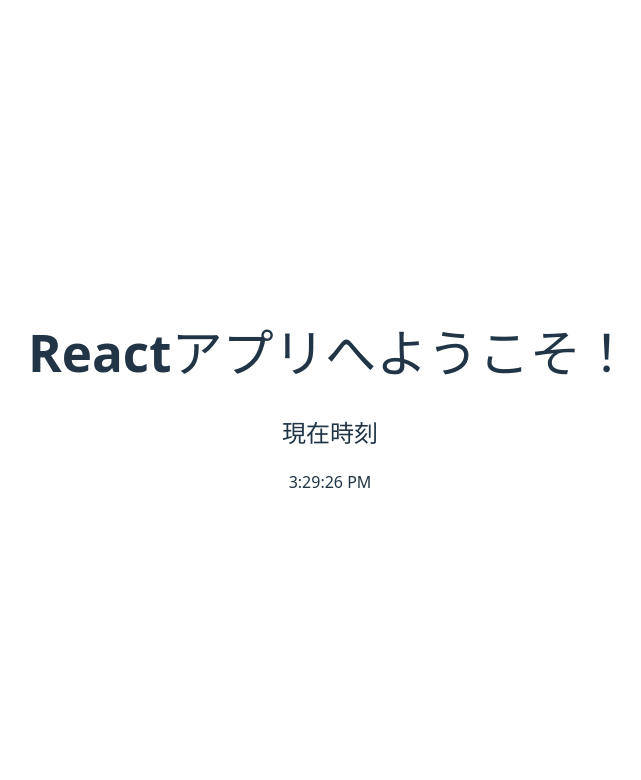
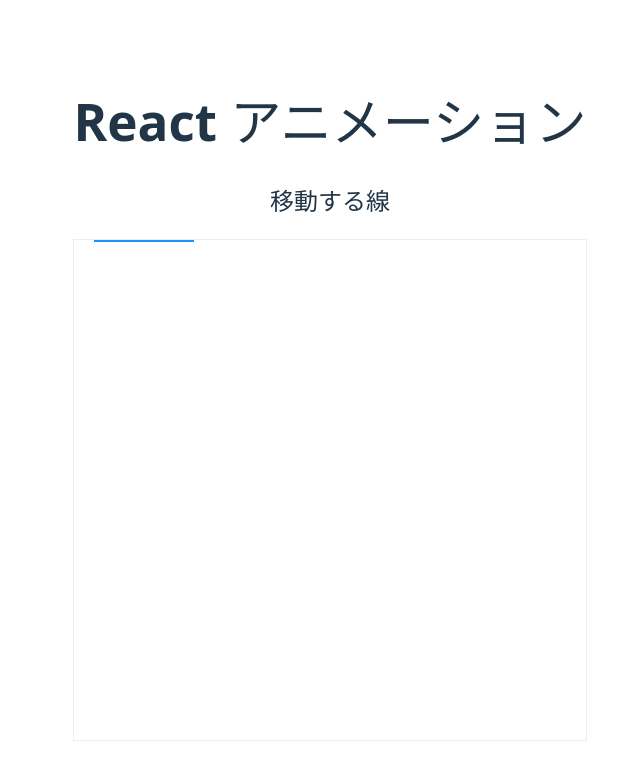
Before and after one commit to HalNagoyaRecTime/rec-time-fe, a React (Vite) app in the folder my-react-app/: page / in a window 1280 px wide. Shown: the top 780 px of the page, without its empty margins (310-951 px from the left). Built offline with nearby package versions, Linux system fonts and the light colour scheme.

Commit message:
CurrentTimeコンポーネントを削除し、MovingLineコンポーネントを追加

```diff
--- a/my-react-app/src/App.jsx
+++ b/my-react-app/src/App.jsx
@@ -1,14 +1,15 @@
 // src/App.jsx
 
-import CurrentTime from './CurrentTime'; // 作成したコンポーネントをインポート
-import './App.css'; // スタイルはお好みで
+import React from 'react';
+import MovingLine from './MovingLine'; // 作成したコンポーネントをインポート
+import './App.css';
 
 function App() {
   return (
     <div className="App">
       <header className="App-header">
-        <h1>Reactアプリへようこそ！</h1>
-        <CurrentTime /> {/* ここでコンポーネントを呼び出す */}
+        <h1>React アニメーション</h1>
+        <MovingLine /> {/* コンポーネント呼び出し */}
       </header>
     </div>
   );
--- a/my-react-app/src/CurrentTime.jsx
+++ /dev/null
@@ -1,26 +0,0 @@
-// src/CurrentTime.jsx
-
-import React, { useState, useEffect } from 'react';
-
-function CurrentTime() {
-  const [time, setTime] = useState(new Date());
-
-  useEffect(() => {
-    const timerId = setInterval(() => {
-      setTime(new Date());
-    }, 1000);
-
-    return () => {
-      clearInterval(timerId);
-    };
-  }, []);
-
-  return (
-    <div>
-      <h2>現在時刻</h2>
-      <p>{time.toLocaleTimeString()}</p>
-    </div>
-  );
-}
-
-export default CurrentTime;
--- /dev/null
+++ b/my-react-app/src/MovingLine.jsx
@@ -0,0 +1,51 @@
+// src/MovingLine.jsx
+
+import React, { useState, useEffect } from 'react';
+
+function MovingLine() {
+  // 線の垂直位置(top)を管理するstate。初期値は0。
+  const [topPosition, setPosition] = useState(0);
+
+  useEffect(() => {
+    // 60000ミリ秒（1分）ごとに実行するタイマー
+    const intervalId = setInterval(() => {
+      // 現在の位置に30を足して、stateを更新する
+      setPosition(prevPosition => prevPosition + 30);
+    }, 60000);
+
+    // コンポーネントが不要になったらタイマーを停止
+    return () => {
+      clearInterval(intervalId);
+    };
+  }, []); // 初回レンダリング時に一度だけ実行
+
+  // 親要素のスタイル（線の移動範囲を確保するため）
+  const containerStyle = {
+    position: 'relative', // 子要素の'absolute'の基準点にする
+    height: '500px',      // 線が移動するスペース
+    border: '1px solid #eee',
+    marginTop: '20px'
+  };
+
+  // 線のスタイル
+  const lineStyle = {
+    position: 'absolute',
+    top: `${topPosition}px`, // stateの値をCSSのtopプロパティに適用
+    left: '20px',
+    width: '100px',
+    height: '2px',
+    backgroundColor: 'dodgerblue',
+    transition: 'top 0.5s ease-out' // 0.5秒かけてスムーズに移動するアニメーション
+  };
+
+  return (
+    <div>
+      <h2>移動する線</h2>
+      <div style={containerStyle}>
+        <div style={lineStyle}></div>
+      </div>
+    </div>
+  );
+}
+
+export default MovingLine;
```
